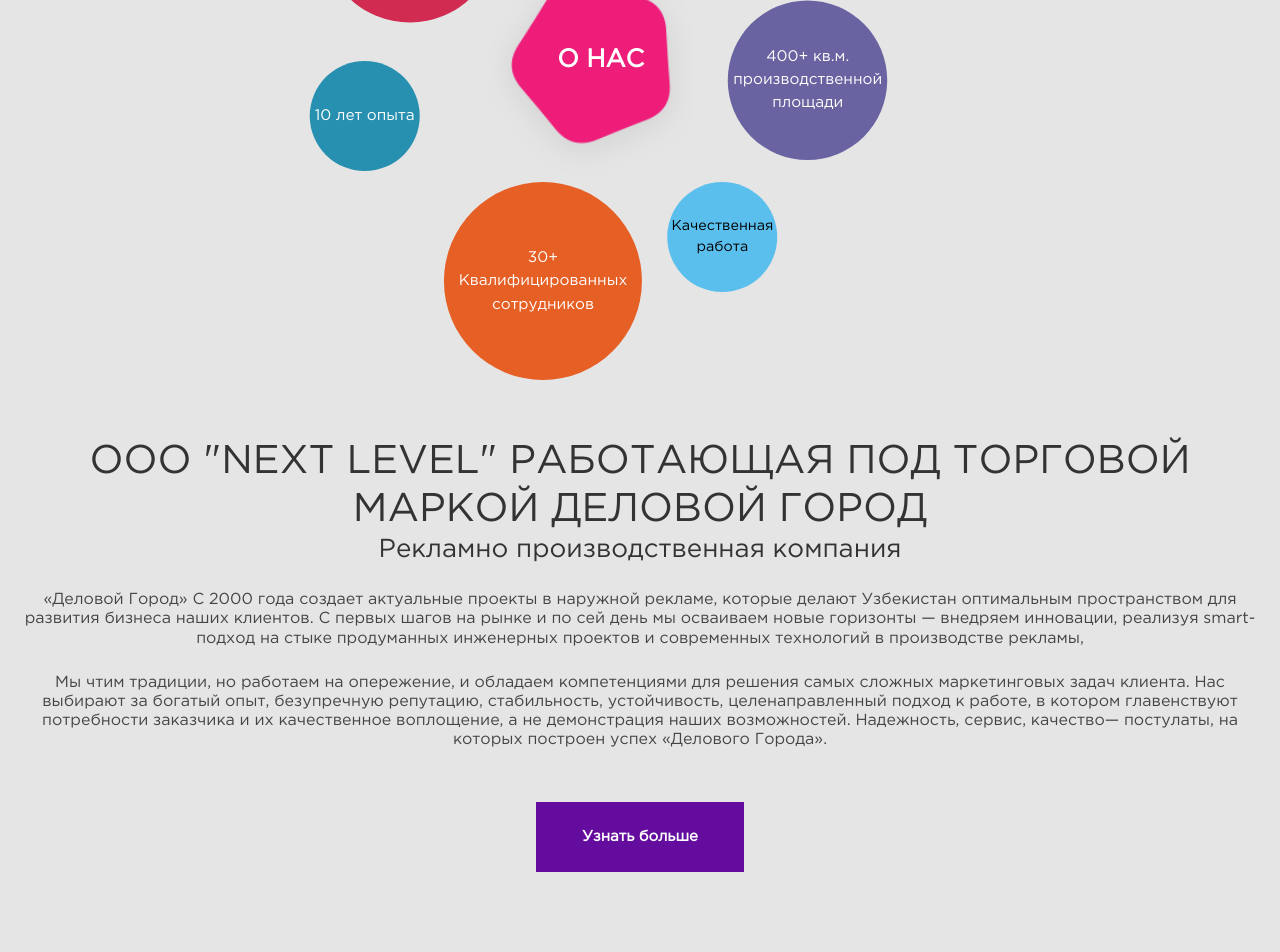
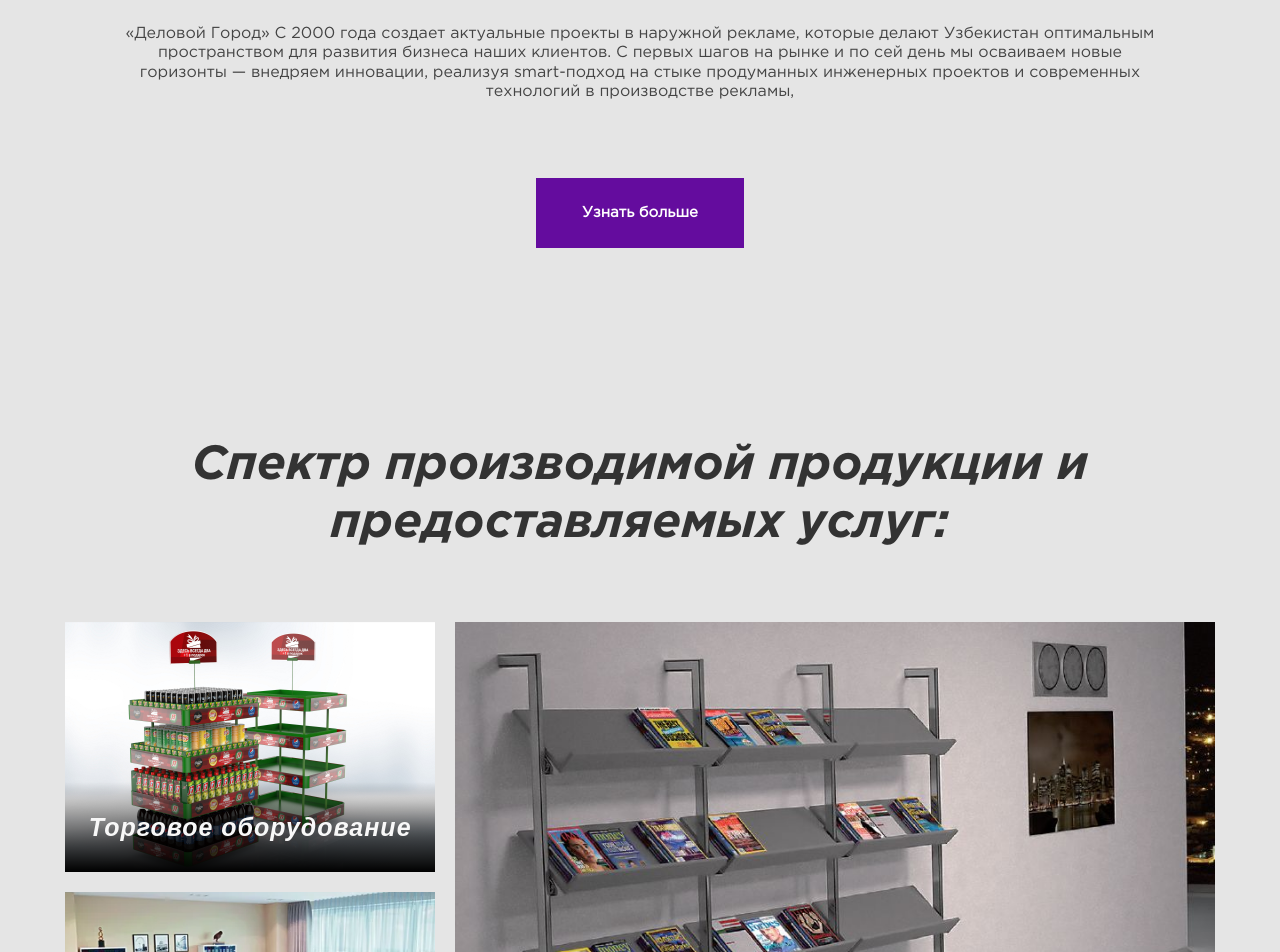
Before and after one commit to 7Davronbek/app-nextlevel-client, a React (Create React App) app: page / in a window 1280 px wide. Shown: the part 1260-2212 px from the top of the page. Built offline with nearby package versions, Linux system fonts and the light colour scheme; a web font is replaced by a local one.

Commit message:
nextlevel-app

```diff
--- a/src/components/AboutUs.jsx
+++ b/src/components/AboutUs.jsx
@@ -7,7 +7,7 @@
             <div id='aboutUs' className="aboutUs">
                 <div className="container">
                     <div className="row align-items-center justify-content-center">
-                        <div className="col-lg-5">
+                        {/* <div className="col-lg-5">
                             <div className="wrap">
                                 <div className="design">Дизайн</div>
                                 <div className="strategy">Стратегия</div>
@@ -18,8 +18,8 @@
                                 <div className="fifth">5000+ Реализованных  проектов  в год </div>
                                 <div className="mid"><img src="/assets/image/aboutShape.png" alt="" /> <p>О  НАС</p></div>
                             </div>
-                        </div>
-                        <div className="col-lg-6 text-center">
+                        </div> */}
+                        <div className="col-lg-10 mx-auto text-center">
                             {/* <h1>OOO "Next level"</h1> */}
                             <h2> OOO "Next level" Работающая под торговой маркой Деловой Город </h2>
                             <h3>Рекламно производственная компания</h3>
@@ -27,9 +27,7 @@
                                 «Деловой Город» С 2000 года создает актуальные проекты в наружной рекламе, которые делают Узбекистан оптимальным пространством для развития бизнеса наших клиентов. С первых шагов на рынке и по сей день мы осваиваем новые горизонты — внедряем инновации, реализуя smart-подход на стыке продуманных инженерных проектов и современных технологий в производстве рекламы,
                             </h4>
                             <h5>
-                                Мы чтим традиции, но работаем на опережение, и обладаем компетенциями для решения самых сложных маркетинговых задач клиента.
 
-                                Нас выбирают за богатый опыт, безупречную репутацию, стабильность, устойчивость, целенаправленный подход к работе, в котором главенствуют потребности заказчика и их качественное воплощение, а не демонстрация наших возможностей. Надежность, сервис, качество— постулаты, на которых построен успех «Делового Города».
                             </h5>
                             <button onClick={() => setModal(true)} className='btn  myBtn'>Узнать больше</button>
                         </div>
@@ -42,6 +40,10 @@
                     <span onClick={() => setModal(false)}>x</span>
                     <h3>«Деловой Город» — знак безупречного качества и гарантия отличной работы. Добро пожаловать! Наши двери всегда открыты для вас.</h3>
 
+                    <p> Мы чтим традиции, но работаем на опережение, и обладаем компетенциями для решения самых сложных маркетинговых задач клиента.
+
+                        Нас выбирают за богатый опыт, безупречную репутацию, стабильность, устойчивость, целенаправленный подход к работе, в котором главенствуют потребности заказчика и их качественное воплощение, а не демонстрация наших возможностей. Надежность, сервис, качество— постулаты, на которых построен успех «Делового Города».
+                    </p>
                     <p>
                         С каждым клиентом мы работаем согласно схеме, внутри которой цикл обработки и исполнения заказа имеет формат четкого бизнес-процесса, не совместимого со стихийностью: тщательная обработка, контроль на всех этапах, собственная производственная база позволяют выполнять большие объемы заказов качественно и точно в срок, Нам под силу работа в любом масштабе: если клиент нам поручает воплощение проекта целиком, — мы работаем «с нуля и под ключ», если нужен «фрагмент» проекта, — выполняем необходимую клиенту работу компонентно.
                     </p>
--- a/src/components/Forms.jsx
+++ b/src/components/Forms.jsx
@@ -37,7 +37,7 @@
                             </div>
                         </div>
                         <div className="col-lg-4 mx-auto">
-                            <div className="map">
+                            <div className="map h-100">
                                 <iframe
                                     className="map_karta"
                                     title="Location"
```
Also changed, not shown: 1 other file (tests, documents, lock files or other folders).
